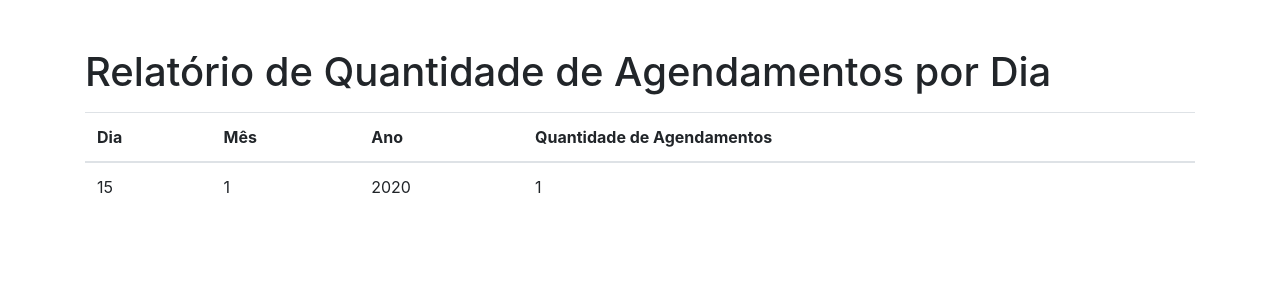
After one commit to julianapvh/sylendar, a Django app: page /relatorio_quantidade_agendamentos_por_dia/ in a window 1280 px wide. The commit adds this page. Shown: the top 300 px of the page. Run offline with Django 4.2, Linux system fonts and the light colour scheme; tables that the repository leaves empty hold one stand-in row (values such as "Sample post"); some libraries are stand-ins or nearby versions.

```diff
--- a/agendamentos/templates/agendar_equipamento.html
+++ b/agendamentos/templates/agendar_equipamento.html
@@ -26,6 +26,8 @@
                 <input type="date" id="data" name="data" required>
                 <label for="hora">Hora:</label>
                 <input type="time" id="hora" name="hora" required>
+                <label for="tipo_servico">Tipo de Serviço:</label>
+                <input type="text" id="tipo_servico" name="tipo_servico" required>
                 <input type="submit" value="Agendar">
             </form>
 
--- a/agendamentos/templates/registration/logged_out.html
+++ b/agendamentos/templates/registration/logged_out.html
@@ -9,12 +9,6 @@
         <div class="card-body">
           <h5 class="card-title">Você foi desconectado!</h5>
           <p class="card-text">Clique <a href="{% url 'login' %}">aqui</a> para fazer login novamente.</p>
-          {% if user.is_authenticated %}
-          <form action="{% url 'logout' %}" method="post">
-            {% csrf_token %}
-            <button type="submit" class="btn btn-primary">Logout</button>
-          </form>
-          {% endif %}
         </div>
       </div>
     </div>
--- /dev/null
+++ b/agendamentos/templates/relatorio_quantidade_agendamentos_por_dia.html
@@ -0,0 +1,42 @@
+<!-- relatorio_quantidade_agendamentos_por_dia.html -->
+{% load static %}
+<!DOCTYPE html>
+<html lang="pt-br">
+<head>
+    <meta charset="UTF-8">
+    <meta name="viewport" content="width=device-width, initial-scale=1.0">
+    <title>Relatório de Quantidade de Agendamentos por Dia</title>
+    <!-- Bootstrap CSS -->
+    <link rel="stylesheet" type="text/css" href="{% static 'styles.css' %}">
+    <link rel="stylesheet" href="https://maxcdn.bootstrapcdn.com/bootstrap/4.5.2/css/bootstrap.min.css">
+    <!-- Bootstrap JavaScript (opcional, caso deseje adicionar funcionalidades) -->
+    <!-- <script src="{% static 'js/bootstrap.bundle.min.js' %}"></script> -->
+</head>
+<body>
+    <div class="container">
+        <h1 class="mt-5">Relatório de Quantidade de Agendamentos por Dia</h1>
+        <table class="table mt-3">
+            <thead>
+                <tr>
+                    <th scope="col">Dia</th>
+                    <th scope="col">Mês</th>
+                    <th scope="col">Ano</th>
+                    <th scope="col">Quantidade de Agendamentos</th>
+                </tr>
+            </thead>
+            <tbody>
+                {% for dado in dados_relatorio %}
+                    <tr>
+                        <td>{{ dado.dia }}</td>
+                        <td>{{ dado.mes }}</td>
+                        <td>{{ dado.ano }}</td>
+                        <td>{{ dado.quantidade }}</td>
+                    </tr>
+                {% endfor %}
+            </tbody>
+        </table>
+    </div>
+    <!-- Bootstrap JavaScript (opcional, caso deseje adicionar funcionalidades) -->
+    <!-- <script src="{% static 'js/bootstrap.bundle.min.js' %}"></script> -->
+</body>
+</html>
--- a/agendamentos/views.py
+++ b/agendamentos/views.py
@@ -1,29 +1,33 @@
+from collections import Counter
 from datetime import datetime
+from itertools import count
 import json
+from os import truncate
 import sys
-#################  -------  ---------  ###########################
+
 from dateutil.parser import parse
 from django.contrib import messages
-from django.contrib.auth import authenticate, login, logout
-from django.contrib.auth.decorators import login_required
+from django.contrib.auth.decorators import login_required, user_passes_test
 from django.contrib.auth.forms import UserCreationForm
 from django.contrib.auth.models import User
-from django.core.exceptions import PermissionDenied
-from django.db.models import F, Q
-from django.http import Http404, HttpResponse, HttpResponseForbidden, JsonResponse
+from django.db.models import Count, DateTimeField, F, Q
+from django.http import Http404, HttpResponse, HttpResponseForbidden, HttpResponseServerError, JsonResponse
 from django.shortcuts import get_object_or_404, redirect, render
 from django.urls import reverse_lazy
 from django.utils import timezone
-#################  -------  ---------  ###########################
+from django.utils.timezone import make_aware
+from requests import request
+
 from agendamentos.forms import AgendamentoForm, EquipamentoForm, UserRegistrationForm
-from agendamentos.models import Agendamento, Equipamento, User
-#################  -------  ---------  ###########################
+from agendamentos.models import Agendamento, Equipamento
 from rolepermissions.decorators import has_permission_decorator, has_role_decorator
 from rolepermissions.permissions import revoke_permission, grant_permission
 from rolepermissions.roles import assign_role, get_user_roles
-from django.contrib.auth.models import Group
-from multiprocessing import context
-from telnetlib import LOGOUT
+from django.db.models.functions import Trunc
+from django.db.models.functions import TruncDate
+import logging
+
+
 
 
 #################  ------- Views de login, cadastro e home ---------  ###########################
@@ -85,11 +89,18 @@ def cliente(request):
         return redirect('login')  # Ou renderizar outro template informando que o usuário precisa estar logado
 
 @login_required
+@user_passes_test(lambda u: u.is_superuser, login_url='/login/')
 def administrador(request):
 
     return render(request, 'administrador.html')
 
-
+def logged_out(request):
+    if request.method == 'POST':
+        logout(request)
+        return redirect('login')
+    else:
+        # Se a solicitação não for POST, redirecione para onde desejar
+        return redirect('logged_out')
 #################  ------- Funções do Sistema ---------  ###########################
 
 
@@ -101,7 +112,7 @@ def agendar_equipamento(request):
 
         # Converta a data e hora em objetos datetime e torne-os conscientes do fuso horário
         data_hora = datetime.strptime(f"{data} {hora}", "%Y-%m-%d %H:%M")
-        data_hora_consciente = timezone.make_aware(data_hora)
+        data_hora_consciente = make_aware(data_hora)
 
         # Verifique se a data e hora já passaram
         if data_hora_consciente < timezone.now():
@@ -110,8 +121,8 @@ def agendar_equipamento(request):
         # Verifique se o equipamento está disponível para agendamento
         agendamentos = Agendamento.objects.filter(
             equipamento_id=equipamento_id,
-            data=data_hora_consciente.date(),
-            hora=data_hora_consciente.time()
+            data=data_hora.date(),
+            hora=data_hora.time()
         )
 
         if agendamentos.exists():
@@ -127,8 +138,8 @@ def agendar_equipamento(request):
                 Agendamento.objects.create(
                     equipamento=equipamento,
                     cliente_nome=request.user.username,  # Use o nome do cliente armazenado na sessão
-                    data=data_hora_consciente.date(),
-                    hora=data_hora_consciente.time()
+                    data=data_hora.date(),
+                    hora=data_hora.time()
                 )
 
                 # Decrementar a quantidade disponível atomicamente
@@ -375,9 +386,75 @@ def error_500_view(request):
 #################  -------Novas Funções---------  ###########################
 
 
-def logged_out(request):
-    LOGOUT(request)
-    return redirect(login)
+
 
 def sucesso_agendamento(request):
     return render(request, 'sucesso_agendamento.html')
+
+
+#################  ------- Views para os relatórios ---------  ###########################
+
+def relatorios_home(request):
+    return render(request, 'relatorios_home.html')
+
+
+# Crie um objeto de logger
+logger = logging.getLogger(__name__)
+def relatorio_padroes_agendamento(request):
+    try:
+        # Calcular estatísticas de agendamento por dia/semana/mês
+        agendamentos_por_dia = Agendamento.objects.annotate(data_trunc=TruncDate('data')).values('data_trunc').annotate(count=Count('id'))
+        agendamentos_por_semana = Agendamento.objects.annotate(data_trunc=TruncDate('data', kind='week')).values('data_trunc').annotate(count=Count('id'))
+        agendamentos_por_mes = Agendamento.objects.annotate(data_trunc=TruncDate('data', kind='month')).values('data_trunc').annotate(count=Count('id'))
+
+        # Log dos dados recuperados da base de dados
+        logger.info(f"Agendamentos por dia: {agendamentos_por_dia}")
+        logger.info(f"Agendamentos por semana: {agendamentos_por_semana}")
+        logger.info(f"Agendamentos por mês: {agendamentos_por_mes}")
+
+        # Verificar se há agendamentos antes de tentar acessar os elementos
+        if agendamentos_por_dia is not None:
+            logger.info("Agendamentos por dia não é None")
+            agendamentos_por_dia = [{'data_trunc': data['data_trunc'], 'count': data['count']} for data in agendamentos_por_dia if data['data_trunc'] is not None]
+            logger.info(f"Agendamentos por dia após filtragem: {agendamentos_por_dia}")
+        else:
+            logger.info("Agendamentos por dia é None")
+            agendamentos_por_dia = []
+
+        if agendamentos_por_semana is not None:
+            logger.info("Agendamentos por semana não é None")
+            agendamentos_por_semana = [{'data_trunc': data['data_trunc'], 'count': data['count']} for data in agendamentos_por_semana if data['data_trunc'] is not None]
+            logger.info(f"Agendamentos por semana após filtragem: {agendamentos_por_semana}")
+        else:
+            logger.info("Agendamentos por semana é None")
+            agendamentos_por_semana = []
+
+        if agendamentos_por_mes is not None:
+            logger.info("Agendamentos por mês não é None")
+            agendamentos_por_mes = [{'data_trunc': data['data_trunc'], 'count': data['count']} for data in agendamentos_por_mes if data['data_trunc'] is not None]
+            logger.info(f"Agendamentos por mês após filtragem: {agendamentos_por_mes}")
+        else:
+            logger.info("Agendamentos por mês é None")
+            agendamentos_por_mes = []
+
+        # Passar os dados para o template
+        context = {
+            'agendamentos_por_dia': agendamentos_por_dia,
+            'agendamentos_por_semana': agendamentos_por_semana,
+            'agendamentos_por_mes': agendamentos_por_mes,
+        }
+
+        return render(request, 'relatorio_padroes_agendamento.html', context)
+
+    except Exception as e:
+        logger.error(f"Ocorreu um erro: {e}")
+        return HttpResponseServerError("Ocorreu um erro ao processar a solicitação. Por favor, tente novamente mais tarde.")
+
+def relatorio_quantidade_agendamentos_por_dia(request):
+    # Recupera a quantidade de agendamentos por dia
+    agendamentos_por_dia = Agendamento.objects.values('data__day', 'data__month', 'data__year').annotate(data_day_count=Count('id'))
+
+    # Converte os resultados para um formato mais adequado para exibição no template
+    dados_relatorio = [{'dia': agendamento['data__day'], 'mes': agendamento['data__month'], 'ano': agendamento['data__year'], 'quantidade': agendamento['data_day_count']} for agendamento in agendamentos_por_dia]
+
+    return render(request, 'relatorio_quantidade_agendamentos_por_dia.html', {'dados_relatorio': dados_relatorio})
--- a/tcc_django/urls.py
+++ b/tcc_django/urls.py
@@ -1,9 +1,11 @@
 from django.contrib import admin
 from django.urls import path, include
 from agendamentos import views
-from agendamentos.views import cancelar_agendamento, excluir_equipamento, reagendar_agendamento
+from agendamentos.views import cancelar_agendamento, excluir_equipamento, reagendar_agendamento, relatorio_padroes_agendamento, relatorio_quantidade_agendamentos_por_dia
 from django.contrib.auth import views as auth_views
 from django.views.generic import RedirectView
+
+
 
 
 
@@ -34,6 +36,9 @@ urlpatterns = [
     path('', RedirectView.as_view(pattern_name='login', permanent=False)),
     path('accounts/', include('django.contrib.auth.urls')),
     path('register/', views.register, name='register'),
+    path('relatorios/', views.relatorios_home, name='relatorios_home'),
+    path('relatorio_padroes_agendamento/', relatorio_padroes_agendamento, name='relatorio_padroes_agendamento'),
+    path('relatorio_quantidade_agendamentos_por_dia/', relatorio_quantidade_agendamentos_por_dia, name='relatorio_quantidade_agendamentos_por_dia'),
 
 
 ]
```
Also changed, not shown: agendamentos/models.py (+21 -2 lines), agendamentos/templates/administrador.html (+10 -4 lines), agendamentos/templates/relatorio_padroes_agendamento.html (added, +65 -0 lines), agendamentos/templates/relatorios_home.html (added, +16 -0 lines), agendamentos/urls.py (+7 -4 lines), agendamentos/migrations/0006_agendamento_tipo_servico_alter_agendamento_data_and_more.py (added).
